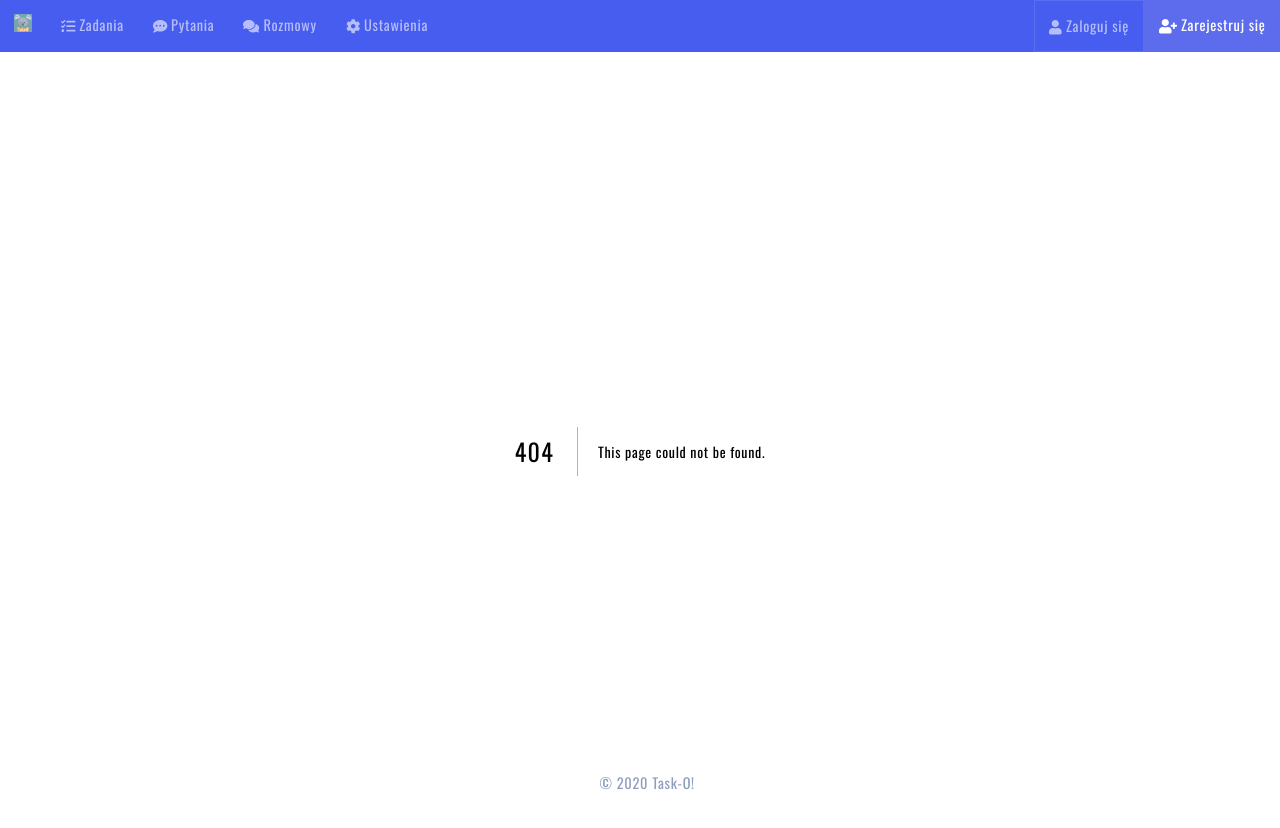
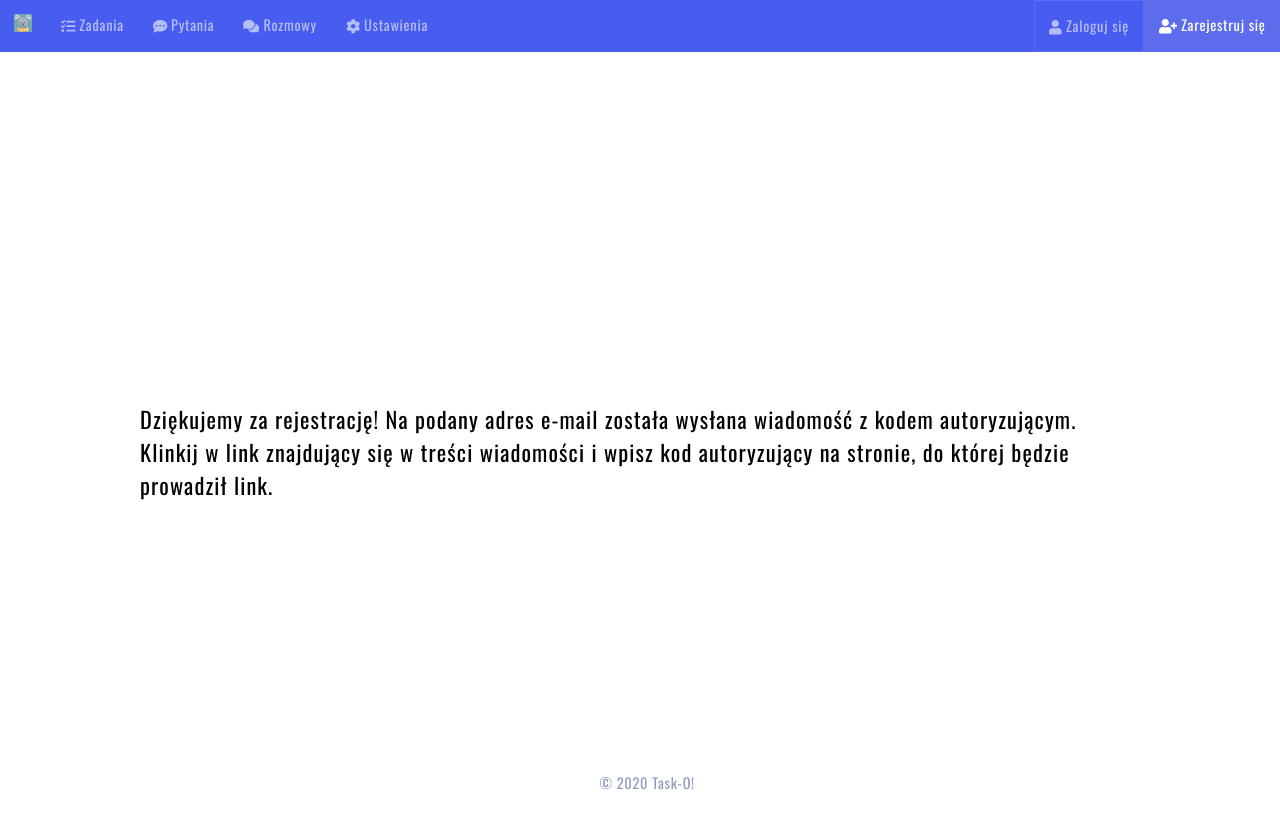
Before and after one commit to FilipHalon/task-o-front-end, a Next.js app: page /components/SuccessMessage in a window 1280 px wide. Before the commit this address had no page. Shown: the top 828 px of the page. Built offline with nearby package versions, Linux system fonts and the light colour scheme.

Commit message:
Success page prepared.

```diff
--- /dev/null
+++ b/pages/components/SuccessMessage.js
@@ -0,0 +1,9 @@
+const SuccessMessage = props => {
+    return (
+        <div className="page-content-center">
+            <p className="success-message-content">Dziękujemy za rejestrację! Na podany adres e-mail została wysłana wiadomość z kodem autoryzującym. Klinkij w link znajdujący się w treści wiadomości i wpisz kod autoryzujący na stronie, do której będzie prowadził link.</p>
+        </div>
+    )
+}
+
+export default SuccessMessage;
--- a/style.css
+++ b/style.css
@@ -243,6 +243,13 @@ button:hover {
     cursor: pointer;
 }
 
+/* success message */
+
+.success-message-content {
+    max-width: 1000px;
+    font-size: 1.4em;
+}
+
 /* tasks */
 
 main {
```
Also changed, not shown: pages/success.js (added, +9 -0 lines).
